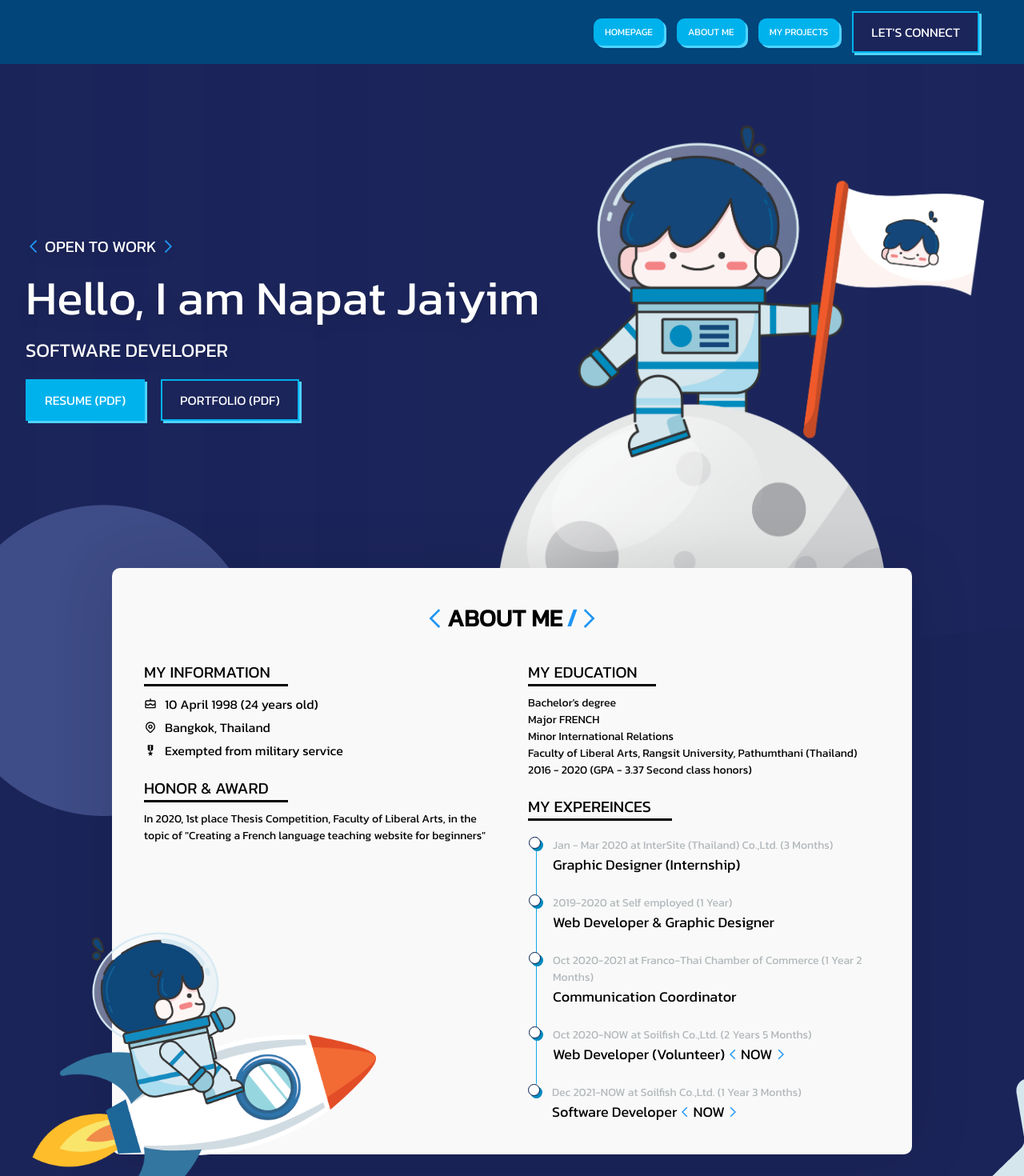
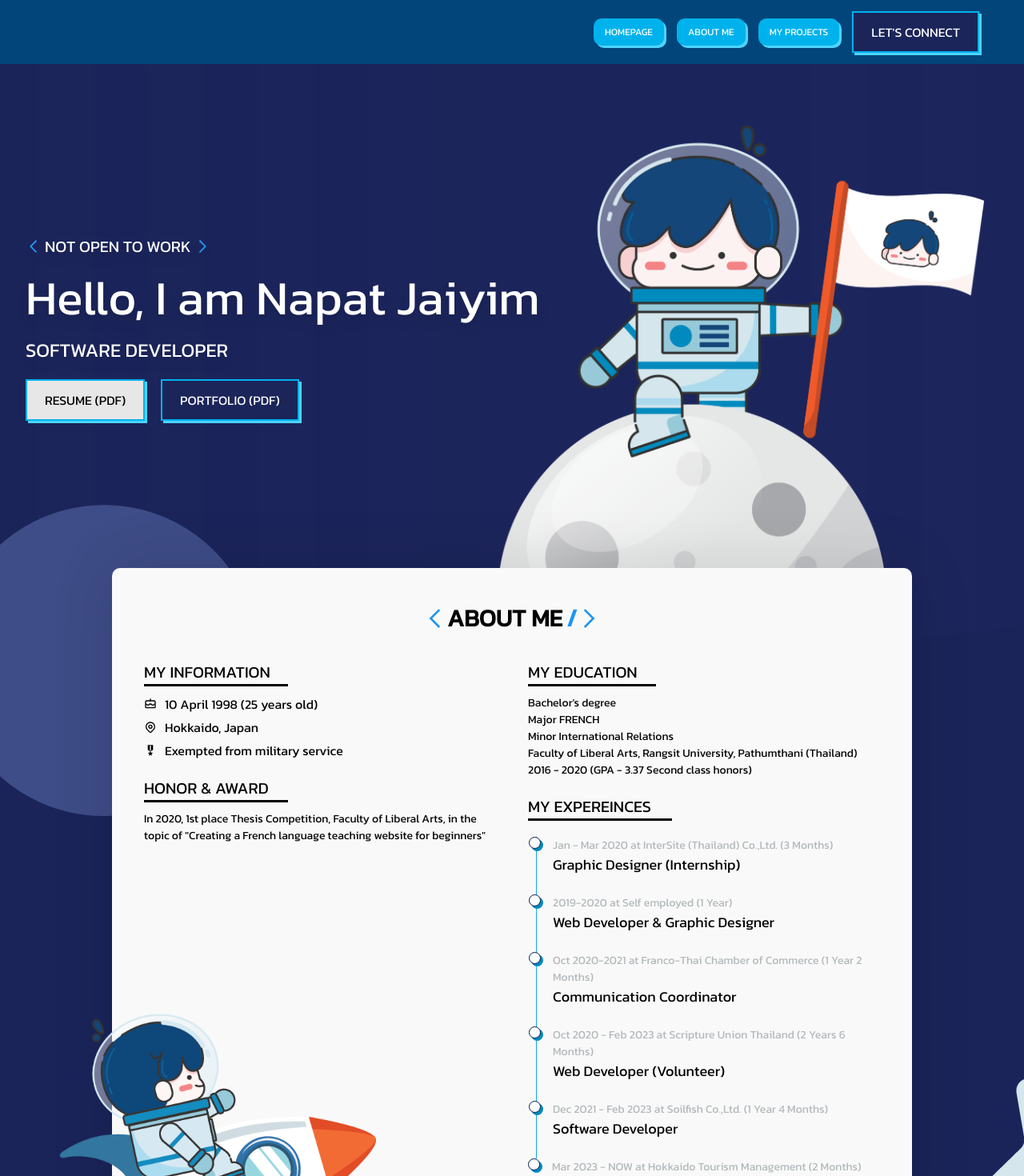
Before and after one commit to HustlerXIV/myweb, a Next.js app: page / in a window 1280 px wide. Shown: the top 1470 px of the page at 80% size. Built offline with nearby package versions, Linux system fonts and the light colour scheme.

Commit message:
Updated information

```diff
--- a/components/TimeLine.js
+++ b/components/TimeLine.js
@@ -9,35 +9,42 @@ const experiences = [
     year: "Jan - Mar 2020",
     total: "3 Months",
     company: "InterSite (Thailand) Co.,Ltd.",
-    finisied: true,
+    finished: true,
   },
   {
     name: "Web Developer & Graphic Designer",
     year: "2019-2020",
     total: "1 Year",
     company: "Self employed",
-    finisied: true,
+    finished: true,
   },
   {
     name: "Communication Coordinator",
     year: "Oct 2020-2021",
     total: "1 Year 2 Months",
     company: "Franco-Thai Chamber of Commerce",
-    finisied: true,
+    finished: true,
   },
   {
     name: "Web Developer (Volunteer)",
-    year: "Oct 2020-NOW",
-    total: "2 Years 5 Months",
-    company: "Soilfish Co.,Ltd.",
-    finisied: false,
+    year: "Oct 2020 - Feb 2023",
+    total: "2 Years 6 Months",
+    company: "Scripture Union Thailand",
+    finished: true,
   },
   {
     name: "Software Developer",
-    year: "Dec 2021-NOW",
-    total: "1 Year 3 Months",
+    year: "Dec 2021 - Feb 2023",
+    total: "1 Year 4 Months",
     company: "Soilfish Co.,Ltd.",
-    finisied: false,
+    finished: true,
+  },
+  {
+    name: "Software Developer",
+    year: "Mar 2023 - NOW",
+    total: "2 Months",
+    company: "Hokkaido Tourism Management",
+    finished: false,
   },
 ];
 
@@ -52,7 +59,7 @@ function TimeLine() {
             >{`${item.year} at ${item.company} (${item.total})`}</Desc>
             <TextContainer>
               <Text>{item.name}</Text>
-              {!item.finisied && (
+              {!item.finished && (
                 <>
                   <FcPrevious />
                   <Text>NOW</Text>
--- a/components/homepage/Banner.js
+++ b/components/homepage/Banner.js
@@ -13,7 +13,7 @@ function Banner() {
           <div>
             <div className="flex items-center	gap-1 text-xl mb-3 text-white drop-shadow-lg sm:text-2xl lg:text-xl">
               <FcPrevious />
-              OPEN TO WORK
+              NOT OPEN TO WORK
               <FcNext />
             </div>
             <div className="text-4xl  my-5 text-white drop-shadow-lg sm:text-6xl">
@@ -28,7 +28,7 @@ function Banner() {
                 target="_blank"
                 rel="noreferrer"
               >
-                <ResumeButton>RESUME (PDF)</ResumeButton>
+                <ResumeButton disabled>RESUME (PDF)</ResumeButton>
               </a>
               <a
                 href="https://drive.google.com/file/d/1tZrdlxQAT60c_F850_wWELUHVjutwdN1/view?usp=sharing"
--- a/modules/AboutMe/AboutMeModule.js
+++ b/modules/AboutMe/AboutMeModule.js
@@ -16,11 +16,11 @@ import { FcNext, FcPrevious } from "react-icons/fc";
 
 const MyInfoData = [
   {
-    title: "10 April 1998 (24 years old)",
+    title: "10 April 1998 (25 years old)",
     icon: <BiCake />,
   },
   {
-    title: "Bangkok, Thailand",
+    title: "Hokkaido, Japan",
     icon: <HiOutlineLocationMarker />,
   },
   {
--- a/modules/ContactForm/ContactFormModule.js
+++ b/modules/ContactForm/ContactFormModule.js
@@ -14,9 +14,9 @@ import Loading from "@components/Loading";
 
 const MyInfoData = [
   {
-    title: "(+66) 63-198-7380",
+    title: "(+81) 7044-5-07044",
     icon: <BsTelephoneForward />,
-    href: "tel:063-198-7380",
+    href: "tel:07044507044",
   },
   {
     title: "napat.jaiyim@hotmail.com",
```
